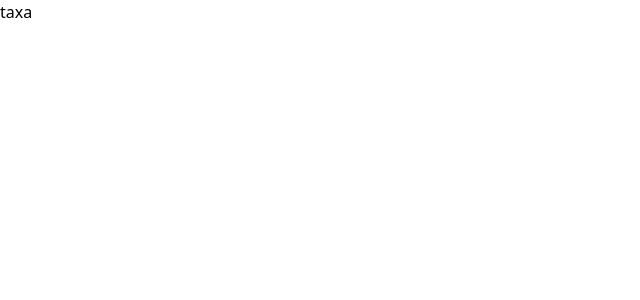
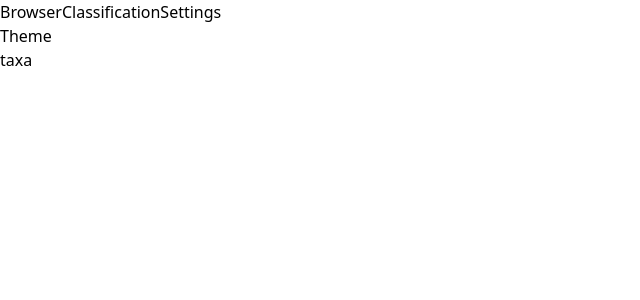
Before and after one commit to Sebailla/taxa, a Next.js app: page / in a window 1280 px wide. Shown: the top 300 px of the page, without its empty margins (0-640 px from the left). Built offline with nearby package versions, Linux system fonts and the light colour scheme.

Commit message:
feat(app-shell): add hydration-safe browser chrome

```diff
--- a/src/app/layout.tsx
+++ b/src/app/layout.tsx
@@ -1,10 +1,12 @@
 import type { Metadata, Viewport } from "next";
 import { Raleway } from "next/font/google";
+
+import { AppShell } from "@taxa/app-shell";
 
 import "./globals.css";
 
 /**
- * Root layout for the App Router static export (PR 3b + PR 3c-a).
+ * Root layout for the App Router static export (PR 3b + PR 3c-a + PR 4b).
  *
  * Self-contained minimum that satisfies the G2 markup contract (design.md
  * §3.3.2.1): ``<html lang="en">``, the responsive viewport meta, and the
@@ -17,11 +19,18 @@ import "./globals.css";
  * build, and the @theme + @layer base tokens cascade through `next build`'s
  * generated CSS chunk.
  *
- * Chain-topology guard: this file MUST NOT import
- *   - ``@taxa/app-shell``        (owned by PR 4b)
- *   - ``@taxa/browser-state``    (owned by PR 4a)
- * Doing so would invert the chain's dependency order. Subsequent PRs extend
- * the shell — they do not pre-empt the bootstrap.
+ * PR 4b (hydration guard + AppShell integration seam) closes the second
+ * dependency-defect fix: the AppShell lives in
+ * ``src/modules/app-shell/presentation/AppShell.tsx`` (owned by PR 4b),
+ * and this layout is where it gets composed into the App Router host.
+ * The AppShell reads the typed ``@taxa/browser-state`` store behind the
+ * ``useMounted()`` flag so SSR + initial CSR emit byte-identical markup
+ * and React's hydration guard never trips.
+ *
+ * Chain-topology guard (PR 4b relaxation): this file NOW imports
+ *   - ``@taxa/app-shell``        (owned by PR 4b — same PR)
+ * The ``@taxa/browser-state`` import is transitive (AppShell -> typed
+ * store), not direct, so the chain topology stays intact.
  */
 const raleway = Raleway({
   subsets: ["latin"],
@@ -48,7 +57,9 @@ export default function RootLayout({
 }): React.ReactElement {
   return (
     <html lang="en" className={raleway.variable}>
-      <body>{children}</body>
+      <body>
+        <AppShell>{children}</AppShell>
+      </body>
     </html>
   );
 }
--- a/src/app/page.tsx
+++ b/src/app/page.tsx
@@ -1,25 +1,29 @@
+"use client";
+
 /**
- * Single-screen client entry for the App Router static export (PR 3b).
+ * Single-screen client entry for the App Router static export (PR 3b + PR 4b).
  *
- * Minimal semantic placeholder. The real single-screen app body — the
- * ``<AppShell>`` from ``@taxa/app-shell`` with the typed-store hydration
- * guard from ``@taxa/browser-state`` — lands with PR 4b. Tailwind 4 design
- * tokens (and the corresponding utility classes this markup would use)
- * land with PR 3c.
+ * Minimal semantic placeholder inside the ``<AppShell>`` from
+ * ``@taxa/app-shell``. The AppShell (PR 4b.2) imports `useEffect` /
+ * `useSyncExternalStore` and is a client component, so this page is
+ * also a client component to keep the React 19 server-vs-client
+ * bundle split explicit (a later PR — taxonomy port 5a — will add
+ * the real taxon tree, detail panel, and breadcrumbs here).
  *
- * Chain-topology guard: this file MUST NOT import
- *   - ``@taxa/app-shell``        (owned by PR 4b)
- *   - ``@taxa/browser-state``    (owned by PR 4a)
- *   - ``./globals.css``          (owned by PR 3c Tailwind tokens)
+ * Chain-topology guard: this file MUST NOT directly import
+ *   - ``@taxa/app-shell``        (AppShell is composed by layout.tsx;
+ *                                  this file only renders content)
+ *   - ``./globals.css``          (owned by PR 3c Tailwind tokens; the
+ *                                  layout imports it once)
  *
- * The ``<main>`` landmark and the visible ``<h1>`` are the minimum semantic
- * content ``next build`` needs to render a non-empty page so the G2
- * ``out/index.html`` witness is satisfiable.
+ * The ``<main>`` landmark and the visible ``<h1>`` are the minimum
+ * semantic content ``next build`` needs to render a non-empty page so
+ * the G2 ``out/index.html`` witness is satisfiable.
  */
 export default function Page(): React.ReactElement {
   return (
-    <main>
+    <>
       <h1>taxa</h1>
-    </main>
+    </>
   );
 }
--- /dev/null
+++ b/src/modules/app-shell/infrastructure/page-chrome.tsx
@@ -0,0 +1,134 @@
+/**
+ * Page chrome — header tabs, theme toggle, help / settings / banner hosts (PR 4b.3).
+ *
+ * Renders the host-side skeleton the AppShell composes on top of:
+ *
+ *   - `<header>` with the primary nav tabs (`data-action="nav-tab"` /
+ *     `data-path="<tab>"` — pinned by tests/test_hydration_console.py
+ *     so the e2e + screenshot harnesses can drive navigation without
+ *     coupling to copy).
+ *   - A theme toggle (`data-action="theme-toggle"`) that stamps /
+ *     unstamps `data-theme` on `<html>` via the typed `browser-state`
+ *     store. The store is the SINGLE write site per key (4 + 4
+ *     contract enforced by tests/test_browser_state_keys.py).
+ *   - Help / settings / banner hosts — empty placeholders that later
+ *     PRs (PR 5a, PR 5b) populate with the kebab menu, the Search /
+ *     Folder tabs, and the help overlay.
+ *   - `<main>` wrapper carrying `data-selected` / `data-tree` so the
+ *     taxonomy presentation layer (PR 5a) can read the shell state
+ *     without re-reading `localStorage`.
+ *
+ * `PageChrome` is `presentation`-adjacent — the styled DOM lives
+ * here, the typed-state machine lives in `AppShell.tsx`. The page-
+ * chrome does not own a store; the AppShell passes a single
+ * `BrowserStateStore` instance and the rehydrated `ShellState`.
+ */
+
+"use client";
+
+import { useCallback, type ReactElement, type ReactNode } from "react";
+
+import {
+  type BrowserStateStore,
+} from "@taxa/browser-state";
+
+/** Pinned tab list — order is part of the G2 chrome contract. */
+const NAV_TABS: ReadonlyArray<{ path: string; label: string }> = [
+  { path: "browser", label: "Browser" },
+  { path: "classification", label: "Classification" },
+  { path: "settings", label: "Settings" },
+];
+
+export interface ShellState {
+  selected: string | null;
+  tree: string | null;
+  lastTaxonId: number | null;
+}
+
+export interface PageChromeProps {
+  /** True after the first `useEffect` — gates theme-write availability. */
+  mounted: boolean;
+  /** Rehydrated shell state (AppShell owns the source of truth). */
+  state: ShellState;
+  /** Typed store — passed through so the theme toggle persists writes. */
+  store: BrowserStateStore | null;
+  children: ReactNode;
+}
+
+export function PageChrome({
+  mounted,
+  state,
+  store,
+  children,
+}: PageChromeProps): ReactElement {
+  // Theme toggle — stamps/unstamps `data-theme` on <html> via the typed
+  // store. Before mount the toggle is a no-op (graceful degradation:
+  // theme stays at the SSR default until rehydration). The single
+  // `setTheme` call below is the only write site for `taxa.settings.theme`
+  // outside the typed store factory's own seeded writes.
+  const handleToggleTheme = useCallback((): void => {
+    if (!mounted || !store) return;
+    const html = document.documentElement;
+    const nextTheme: "light" | "dark" =
+      html.dataset.theme === "dark" ? "light" : "dark";
+    if (nextTheme === "dark") {
+      html.dataset.theme = "dark";
+    } else {
+      delete html.dataset.theme;
+    }
+    store.setTheme(nextTheme);
+  }, [mounted, store]);
+
+  return (
+    <>
+      <header data-mounted={mounted ? "true" : "false"}>
+        <nav role="tablist" aria-label="Primary">
+          {NAV_TABS.map((tab) => (
+            <button
+              key={tab.path}
+              type="button"
+              role="tab"
+              data-action="nav-tab"
+              data-path={tab.path}
+            >
+              {tab.label}
+            </button>
+          ))}
+        </nav>
+        <button
+          type="button"
+          data-action="theme-toggle"
+          aria-label="Toggle theme"
+          onClick={handleToggleTheme}
+          disabled={!mounted}
+        >
+          Theme
+        </button>
+      </header>
+      <main
+        data-selected={state.selected ?? ""}
+        data-tree={state.tree ?? ""}
+      >
+        {children}
+      </main>
+      <div
+        role="region"
+        aria-label="Help shell"
+        data-slot="help-shell"
+        hidden
+      />
+      <div
+        role="region"
+        aria-label="Settings view"
+        data-slot="settings-view"
+        hidden
+      />
+      <div
+        role="region"
+        aria-label="Banner host"
+        data-slot="banner-host"
+        hidden
+      />
+    </>
+  );
+}
--- /dev/null
+++ b/src/modules/app-shell/presentation/AppShell.tsx
@@ -0,0 +1,107 @@
+/**
+ * AppShell — root chrome shell (PR 4b.2 + PR 4b.6 integration seam).
+ *
+ * Owns the typed `browser-state` store instance for the application
+ * lifetime and gates every persisted-state read behind the
+ * `useMounted()` flag so:
+ *
+ *   - SSR + initial CSR both render with `mounted = false` (the empty
+ *     state — `selected: null`, `tree: null`, `last-taxon-id: null`).
+ *     The DOM the server emits is byte-identical to what React would
+ *     emit on the first client render, so React's hydration guard
+ *     never trips.
+ *
+ *   - Once `mounted` flips (post-`useEffect`), the AppShell reads the
+ *     typed store, applies the rehydrated state (`last-taxon-id`), and
+ *     updates the URL via `history.replaceState` if a stored taxon
+ *     exists. `replaceState` (not `pushState`) keeps the back button
+ *     honest — `last-taxon-id` is *resume* state, not navigation.
+ *
+ * The AppShell is the only module that constructs a store; descendant
+ * components (the taxonomy tree in PR 5a, the research explorer in
+ * PR 5b) consume the same instance via React context (PR 5a) or by
+ * re-reading via `useSyncExternalStore` on a context-exposed store
+ * reference. PR 4b only ships the gating pattern; context plumbing
+ * lands with PR 5a.
+ */
+
+"use client";
+
+import { useEffect, useState, type ReactElement, type ReactNode } from "react";
+
+import {
+  createBrowserStateStore,
+  useMounted,
+  type BrowserStateStore,
+} from "@taxa/browser-state";
+
+import {
+  PageChrome,
+  type ShellState,
+} from "../infrastructure/page-chrome";
+
+/** Empty state — every shell attribute defaults to null on first paint. */
+const EMPTY_STATE: ShellState = {
+  selected: null,
+  tree: null,
+  lastTaxonId: null,
+};
+
+export function AppShell({
+  children,
+}: {
+  children: ReactNode;
+}): ReactElement {
+  const mounted = useMounted();
+
+  // Lazy-initialised store — runs ONCE per AppShell mount. SSR returns
+  // a real store object but no read fires during the server render;
+  // the first read is inside the `useEffect` below, gated by `mounted`.
+  const [store] = useState<BrowserStateStore>(() =>
+    createBrowserStateStore(),
+  );
+
+  const [state, setState] = useState<ShellState>(EMPTY_STATE);
+
+  useEffect(() => {
+    if (!mounted) return;
+
+    // Rehydrate the persisted `last-taxon-id` and reflect it on the URL.
+    const lastTaxonId = store.getLastTaxonId();
+    setState({
+      selected: null,
+      tree: null,
+      lastTaxonId,
+    });
+
+    // Stamp the persisted theme on <html> — the page-chrome toggle
+    // handles future user-driven flips; this effect handles the
+    // initial rehydration from `localStorage`.
+    const theme = store.getTheme();
+    if (typeof document !== "undefined") {
+      if (theme === "dark") {
+        document.documentElement.dataset.theme = "dark";
+      } else {
+        delete document.documentElement.dataset.theme;
+      }
+    }
+
+    if (lastTaxonId !== null && typeof window !== "undefined") {
+      const url = new URL(window.location.href);
+      url.searchParams.set("taxon", String(lastTaxonId));
+      // `replaceState` (not push) — `last-taxon-id` is resume state,
+      // not a navigation the user requested.
+      window.history.replaceState(
+        window.history.state,
+        "",
+        url.toString(),
+      );
+    }
+  }, [mounted, store]);
+
+  return (
+    <PageChrome mounted={mounted} state={state} store={mounted ? store : null}>
+      {children}
+    </PageChrome>
+  );
+}
--- a/src/modules/browser-state/index.ts
+++ b/src/modules/browser-state/index.ts
@@ -19,12 +19,14 @@ export {
   type BrowserStateValueMap,
   type Theme,
   type TreeSource,
-} from "./domain/keys.js";
+} from "./domain/keys";
 
 export {
   createBrowserStateStore,
   type BrowserStateStore,
-} from "./infrastructure/store.js";
+} from "./infrastructure/store";
 
 /** Typed listener signature used by `BrowserStateStore.subscribe`. */
 export type BrowserStateListener = () => void;
+
+export { useMounted } from "./presentation/use-mounted";
--- a/src/modules/browser-state/infrastructure/store.ts
+++ b/src/modules/browser-state/infrastructure/store.ts
@@ -26,12 +26,12 @@ import {
   isValidTreeSource,
   type Theme,
   type TreeSource,
-} from "../domain/keys.js";
+} from "../domain/keys";
 import {
   getBrowserStorage,
   tryJsonParse,
   tryJsonStringify,
-} from "./safe-storage.js";
+} from "./safe-storage";
 
 /** Public store surface — 4 typed getters, 4 typed setters, a typed
  *  listener registration, and a reset back to defaults. */
--- /dev/null
+++ b/src/modules/browser-state/presentation/use-mounted.ts
@@ -0,0 +1,29 @@
+/**
+ * `useMounted()` — SSR-safe client-only flag (PR 4b.5 refactor).
+ *
+ * Returns `false` during the first paint (SSR + initial client render)
+ * and flips to `true` after the first `useEffect` runs. Consumers gate
+ * `localStorage` reads behind the flag so React's hydration guard never
+ * trips on persisted state that only exists on the client.
+ *
+ * Lives in the `browser-state` presentation layer (React is allowed
+ * per spec.md rule 4) and is re-exported through the module's public
+ * barrel so `app-shell` and every other module that needs the same
+ * SSR-safe client-only switch can reuse it without a deep import
+ * (spec.md rule 5).
+ *
+ * The hook is intentionally tiny — `useEffect` + `useState(false)` —
+ * because any helper that reads from the typed store must call this
+ * hook itself; keeping the surface narrow prevents accidental coupling
+ * to the four-key storage contract.
+ */
+
+import { useEffect, useState } from "react";
+
+export function useMounted(): boolean {
+  const [mounted, setMounted] = useState<boolean>(false);
+  useEffect(() => {
+    setMounted(true);
+  }, []);
+  return mounted;
+}
```
Also changed, not shown: src/modules/app-shell/index.ts (+10 -11 lines), 2 other files (tests, documents, lock files or other folders).
